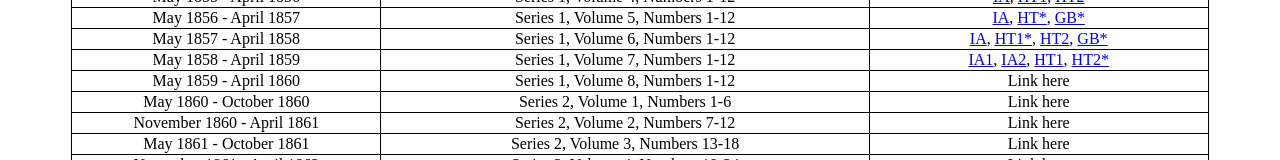
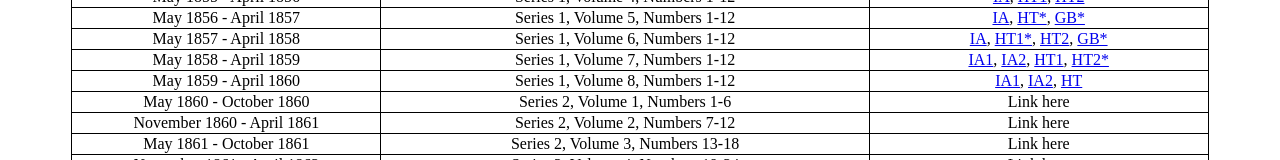
Before and after one commit to jmsw/edm-index, a plain HTML site: page index.html in a window 1280 px wide. Shown: the part 315-475 px from the top of the page. Drawn offline with Linux system fonts and the light colour scheme.

Commit message:
links through s1v8

```diff
--- a/index.html
+++ b/index.html
@@ -64,7 +64,7 @@ table, th, td {
         <tr>
           <td>May 1859 - April 1860</td>
           <td>Series 1, Volume 8, Numbers 1-12</td>
-          <td>Link here</td>
+          <td><a href="https://archive.org/details/sim_englishwomans-domestic-magazine_1852-1862_8" target="_blank" rel="noopener noreferrer">IA1</a>, <a href="https://archive.org/details/dli.ministry.28555/9173.E05876_Englishwomans_Domestic_Magazine_Vol_8/page/n1/mode/2up" target="_blank" rel="noopener noreferrer">IA2</a>, <a href="https://hdl.handle.net/2027/uc1.a0007302177?urlappend=%3Bseq=507%3Bownerid=13510798903414605-569" target="_blank" rel="noopener noreferrer">HT</a></td>
         </tr>
         <tr>
           <td>May 1860 - October 1860</td>
```
